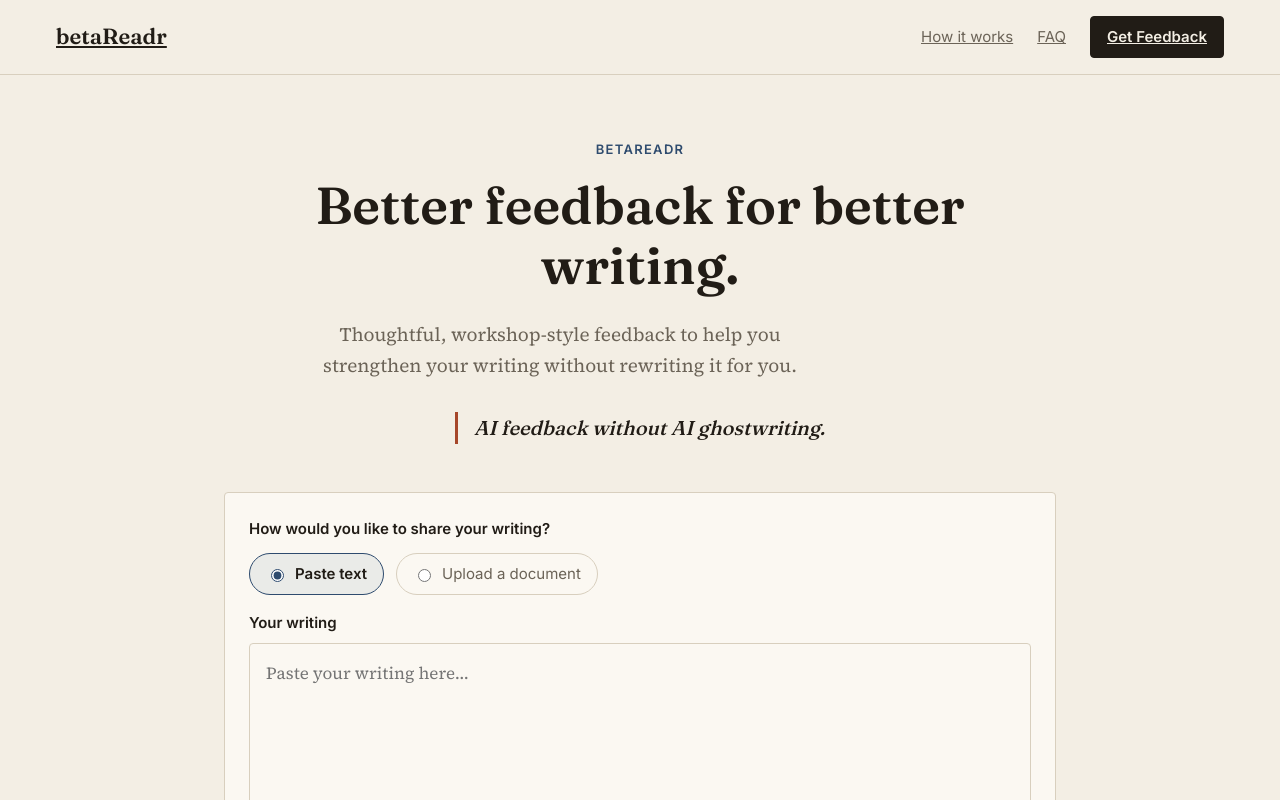
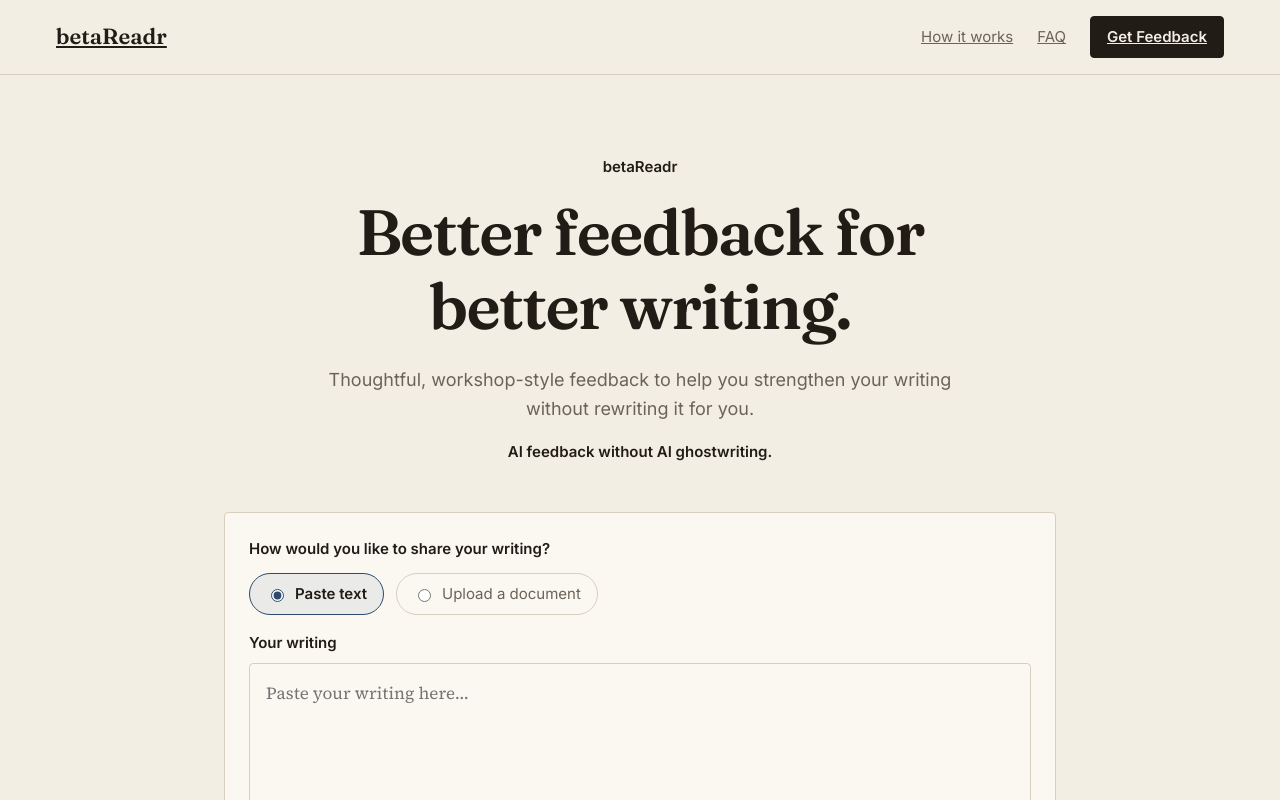
Before and after one commit to ethanryan/beta-readr, a Next.js app: page / in a window 1280 px wide. Shown: the top 800 px of the page. Built offline with nearby package versions, Linux system fonts and the light colour scheme; no server answers.

Commit message:
Simplify editorial hero styling: components/landing/Hero.module.css

```diff
--- a/components/landing/Hero.module.css
+++ b/components/landing/Hero.module.css
@@ -1,198 +1,13 @@
 .hero {
-  padding: var(--space-16) 0 var(--space-24);
+  padding: 5rem 0 var(--space-24);
   border-bottom: 1px solid var(--color-rule);
 }
 
 .inner {
+  width: 100%;
   max-width: var(--container-wide);
   margin-inline: auto;
   padding-inline: var(--space-6);
-  display: grid;
-  grid-template-columns: 1fr;
-  gap: var(--space-16);
-  align-items: center;
-}
-
-.copy {
-  max-width: 34rem;
-}
-
-.eyebrow {
-  font-family: var(--font-ui);
-  font-size: 0.8125rem;
-  font-weight: 600;
-  letter-spacing: 0.1em;
-  text-transform: uppercase;
-  color: var(--color-accent-blue);
-  margin-bottom: var(--space-4);
-}
-
-.headline {
-  font-size: clamp(2.25rem, 5vw, 3.25rem);
-  font-weight: 600;
-  color: var(--color-ink);
-}
-
-.headline em {
-  font-style: italic;
-  color: var(--color-accent-blue);
-}
-
-.support {
-  font-family: var(--font-body);
-  font-size: 1.1875rem;
-  color: var(--color-ink-muted);
-  margin-top: var(--space-6);
-  max-width: 32rem;
-}
-
-.philosophy {
-  font-family: var(--font-display);
-  font-style: italic;
-  font-size: 1.25rem;
-  color: var(--color-ink);
-  margin-top: var(--space-8);
-  padding-left: var(--space-4);
-  border-left: 3px solid var(--color-accent-rust);
-}
-
-.actions {
-  margin-top: var(--space-8);
-  display: flex;
-  flex-direction: column;
-  align-items: flex-start;
-  gap: var(--space-4);
-}
-
-.cta {
-  font-family: var(--font-ui);
-  font-weight: 600;
-  font-size: 1.0625rem;
-  color: var(--color-paper);
-  background: var(--color-ink);
-  padding: var(--space-3) var(--space-8);
-  border-radius: var(--radius-md);
-  border: 1px solid var(--color-ink);
-  transition: background-color 0.15s ease, border-color 0.15s ease;
-}
-
-.cta:hover {
-  background: var(--color-accent-blue-strong);
-  border-color: var(--color-accent-blue-strong);
-}
-
-.trust {
-  font-family: var(--font-ui);
-  font-size: 0.875rem;
-  color: var(--color-ink-muted);
-}
-
-/* Signature element: an illustrative manuscript page with margin notes,
-   echoing an editor's actual pencil markup rather than a stock screenshot. */
-.manuscript {
-  justify-self: center;
-  width: 100%;
-  max-width: 26rem;
-}
-
-.manuscriptCaption {
-  font-family: var(--font-ui);
-  font-size: 0.75rem;
-  font-weight: 600;
-  letter-spacing: 0.08em;
-  text-transform: uppercase;
-  color: var(--color-ink-muted);
-  margin-bottom: var(--space-2);
-}
-
-.page {
-  background: var(--color-paper-raised);
-  border: 1px solid var(--color-rule);
-  border-radius: var(--radius-md);
-  padding: var(--space-6);
-  box-shadow: 0 1px 0 var(--color-rule);
-}
-
-.pageText {
-  font-family: var(--font-body);
-  font-size: 1.0625rem;
-  line-height: 1.7;
-  color: var(--color-ink);
-}
-
-.markStrength,
-.markWeakness {
-  display: inline-flex;
-  align-items: center;
-  justify-content: center;
-  width: 1.1rem;
-  height: 1.1rem;
-  font-family: var(--font-ui);
-  font-size: 0.6875rem;
-  font-weight: 700;
-  border-radius: 999px;
-  margin-left: 0.2em;
-  transform: translateY(-0.4em);
-}
-
-.markStrength {
-  color: var(--color-accent-blue);
-  border: 1.5px solid var(--color-accent-blue);
-}
-
-.markWeakness {
-  color: var(--color-accent-rust);
-  border: 1.5px solid var(--color-accent-rust);
-}
-
-.noteStrength,
-.noteWeakness {
-  font-family: var(--font-ui);
-  font-size: 0.875rem;
-  line-height: 1.5;
-  padding: var(--space-3) 0 var(--space-3) var(--space-4);
-  margin-top: var(--space-4);
-}
-
-.noteStrength {
-  border-left: 3px solid var(--color-accent-blue);
-  color: var(--color-ink);
-}
-
-.noteWeakness {
-  border-left: 3px solid var(--color-accent-rust);
-  color: var(--color-ink);
-}
-
-.noteLabel {
-  display: block;
-  font-weight: 700;
-  font-size: 0.75rem;
-  letter-spacing: 0.06em;
-  text-transform: uppercase;
-  margin-bottom: var(--space-1);
-}
-
-.noteStrength .noteLabel {
-  color: var(--color-accent-blue);
-}
-
-.noteWeakness .noteLabel {
-  color: var(--color-accent-rust);
-}
-
-@media (min-width: 900px) {
-  .inner {
-    grid-template-columns: 1.1fr 0.9fr;
-  }
-
-  .manuscript {
-    justify-self: end;
-  }
-}
-
-/* The product itself is the hero: center the promise and quick-start input. */
-.inner {
   display: flex;
   flex-direction: column;
   align-items: center;
@@ -200,14 +15,52 @@
 }
 
 .copy {
-  max-width: 42rem;
+  width: 100%;
+  max-width: 48rem;
   text-align: center;
 }
 
-.philosophy {
-  display: inline-block;
+.eyebrow {
+  font-family: var(--font-ui);
+  font-size: 0.9375rem;
+  font-weight: 600;
+  color: var(--color-ink);
+  margin-bottom: var(--space-4);
 }
 
-.trust {
-  margin-top: var(--space-6);
+.headline {
+  max-width: 46rem;
+  margin-inline: auto;
+  font-size: clamp(2.5rem, 5vw, 4rem);
+  font-weight: 600;
+  letter-spacing: -0.025em;
+  color: var(--color-ink);
 }
+
+.support {
+  max-width: 39rem;
+  margin: var(--space-6) auto 0;
+  font-family: var(--font-ui);
+  font-size: 1.125rem;
+  line-height: 1.6;
+  color: var(--color-ink-muted);
+}
+
+.philosophy {
+  margin-top: var(--space-4);
+  font-family: var(--font-ui);
+  font-size: 0.9375rem;
+  font-weight: 600;
+  color: var(--color-ink);
+}
+
+@media (max-width: 600px) {
+  .hero {
+    padding-top: var(--space-12);
+  }
+
+  .inner {
+    padding-inline: var(--space-4);
+    gap: var(--space-8);
+  }
+}
```
